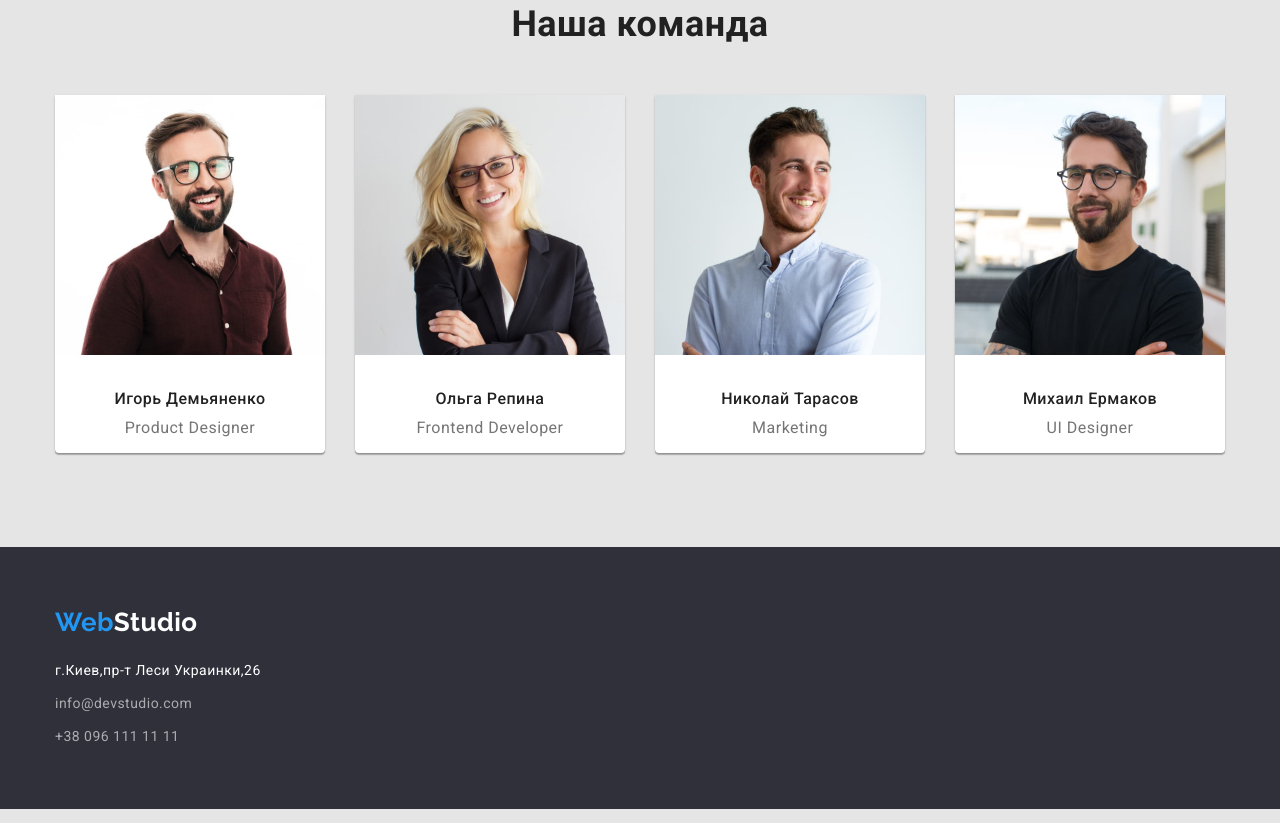
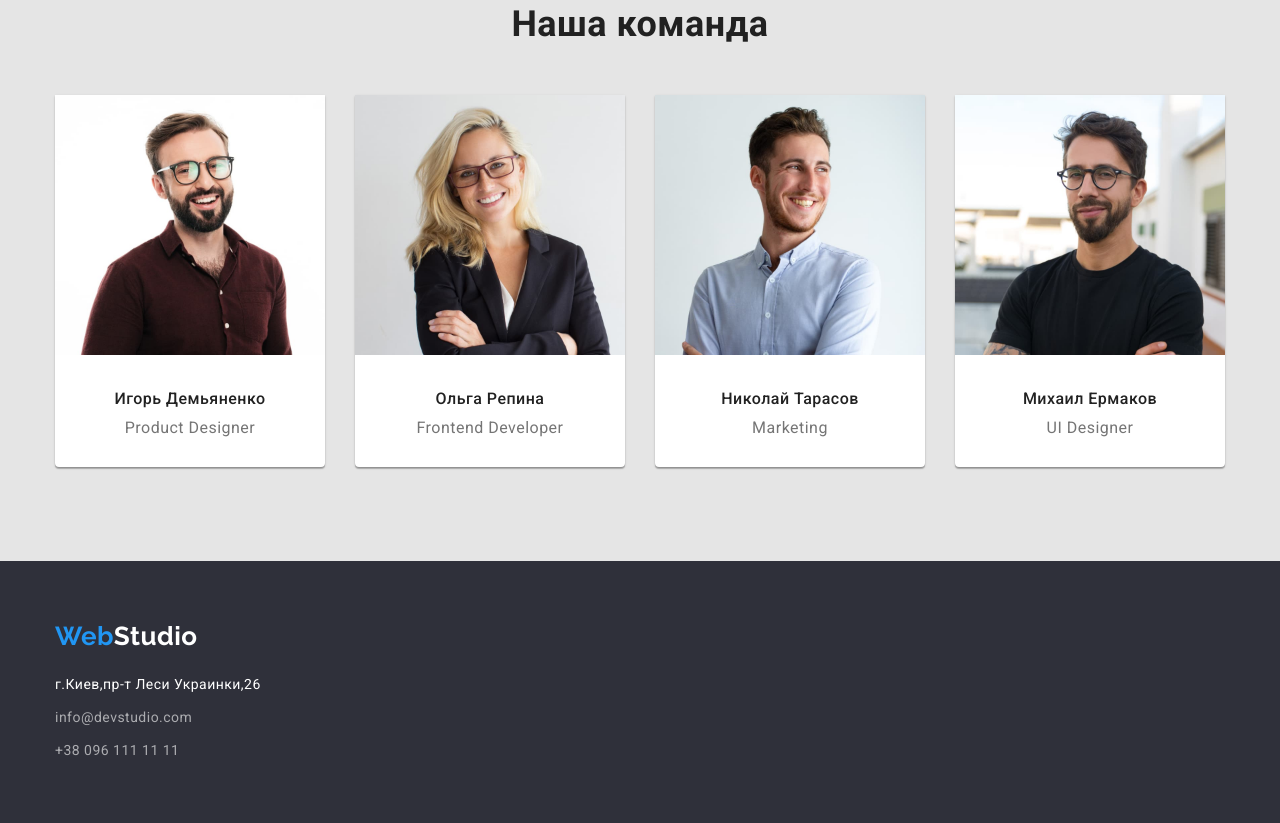
Before and after one commit to anitastal/goit-markup-hw-03, a plain HTML site: page index.html in a window 1280 px wide. Shown: the part 1570-2393 px from the top of the page. Drawn offline with nearby package versions, Linux system fonts and the light colour scheme.

Commit message:
change margin for staff

```diff
--- a/css/style.css
+++ b/css/style.css
@@ -266,7 +266,7 @@ body {
 }
 .staff{
     padding-top: 30px;
-    padding-bottom: 16px;
+    padding-bottom: 30px;
 }
 .fotocard{
     background-color: #FFFFFF;
```
